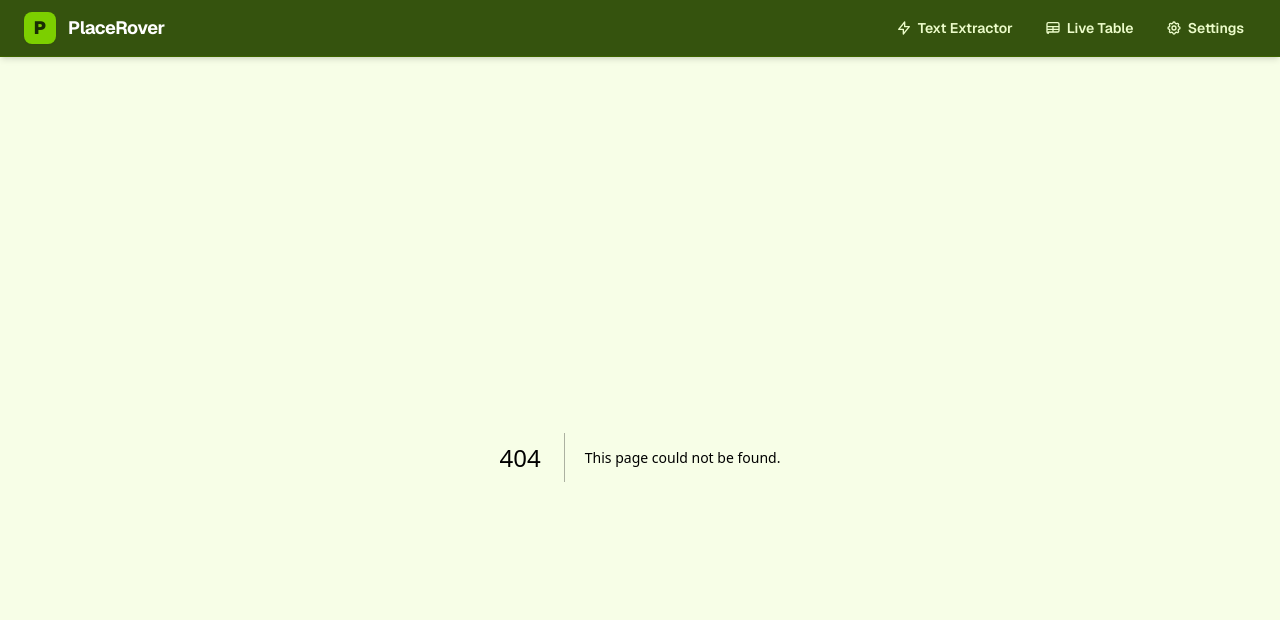
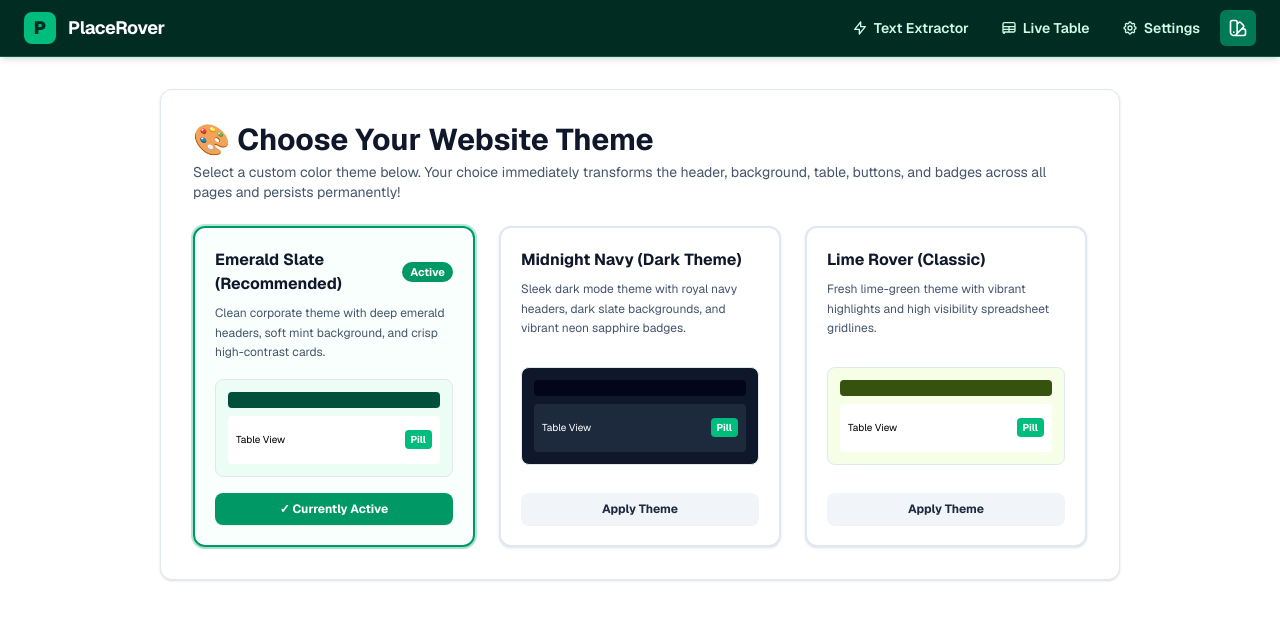
Before and after one commit to codexvista-debug/placehub, a Next.js app: page /themes in a window 1280 px wide. Before the commit this address had no page. Shown: the top 620 px of the page. Built offline with nearby package versions, Linux system fonts and the light colour scheme.

Commit message:
Add global theme switcher and header theme button

```diff
--- a/app/components/Header.tsx
+++ b/app/components/Header.tsx
@@ -3,9 +3,11 @@
 import React from 'react';
 import Link from 'next/link';
 import { usePathname } from 'next/navigation';
+import { useTheme } from '../context/ThemeContext';
 
 export default function Header() {
   const pathname = usePathname();
+  const { theme } = useTheme();
 
   const navItems = [
     {
@@ -38,22 +40,40 @@ export default function Header() {
     },
   ];
 
+  // Theme-aware Header Colors
+  let headerBg = 'bg-emerald-950 border-emerald-800 text-white';
+  let logoBg = 'bg-emerald-500 text-emerald-950';
+  let activeBtnBg = 'bg-emerald-700 text-white';
+  let hoverBtnBg = 'hover:bg-emerald-800 text-emerald-100';
+
+  if (theme === 'navy') {
+    headerBg = 'bg-slate-950 border-slate-800 text-white';
+    logoBg = 'bg-indigo-500 text-white';
+    activeBtnBg = 'bg-indigo-600 text-white';
+    hoverBtnBg = 'hover:bg-slate-800 text-slate-200';
+  } else if (theme === 'lime') {
+    headerBg = 'bg-lime-900 border-lime-800 text-white';
+    logoBg = 'bg-lime-500 text-lime-950';
+    activeBtnBg = 'bg-lime-600 text-white';
+    hoverBtnBg = 'hover:bg-lime-800 text-lime-100';
+  }
+
   return (
-    <header className="bg-lime-900 text-white shadow-md border-b border-lime-800 sticky top-0 z-40">
+    <header className={`${headerBg} shadow-md border-b sticky top-0 z-40 transition-colors duration-300`}>
       <div className="max-w-full mx-auto px-4 sm:px-6">
         <div className="flex items-center justify-between h-14">
 
           {/* Logo */}
           <div className="flex items-center gap-3">
-            <div className="w-8 h-8 rounded-lg bg-lime-500 text-lime-950 font-black text-lg flex items-center justify-center shadow-xs">
+            <div className={`w-8 h-8 rounded-lg ${logoBg} font-black text-lg flex items-center justify-center shadow-xs transition-colors`}>
               P
             </div>
-            <Link href="/" className="text-lg font-bold tracking-tight hover:text-lime-200 transition-colors">
+            <Link href="/" className="text-lg font-bold tracking-tight hover:opacity-90 transition-opacity">
               PlaceRover
             </Link>
           </div>
 
-          {/* Navigation Items */}
+          {/* Navigation Items + Theme Icon */}
           <nav className="flex items-center gap-1 sm:gap-2">
             {navItems.map((item) => {
               const isActive = pathname === item.path;
@@ -62,9 +82,7 @@ export default function Header() {
                   key={item.path}
                   href={item.path}
                   className={`flex items-center gap-1.5 px-3 py-1.5 rounded-md text-xs sm:text-sm font-semibold transition-all ${
-                    isActive
-                      ? 'bg-lime-600 text-white shadow-xs'
-                      : 'text-lime-100 hover:bg-lime-800 hover:text-white'
+                    isActive ? activeBtnBg : hoverBtnBg
                   }`}
                 >
                   {item.icon}
@@ -72,6 +90,19 @@ export default function Header() {
                 </Link>
               );
             })}
+
+            {/* Themes Icon (No text label, just icon) */}
+            <Link
+              href="/themes"
+              title="Change Theme"
+              className={`p-2 rounded-md transition-all ${
+                pathname === '/themes' ? activeBtnBg : hoverBtnBg
+              }`}
+            >
+              <svg className="w-5 h-5" fill="none" stroke="currentColor" viewBox="0 0 24 24">
+                <path strokeLinecap="round" strokeLinejoin="round" strokeWidth={2} d="M7 21a4 4 0 01-4-4V5a2 2 0 012-2h4a2 2 0 012 2v12a4 4 0 01-4 4zm0 0h12a2 2 0 002-2v-4a2 2 0 00-2-2h-2.343M11 7.343l1.657-1.657a2 2 0 012.828 0l2.829 2.829a2 2 0 010 2.828l-8.486 8.485M7 17h.01" />
+              </svg>
+            </Link>
           </nav>
 
         </div>
--- /dev/null
+++ b/app/context/ThemeContext.tsx
@@ -0,0 +1,45 @@
+'use client';
+
+import React, { createContext, useContext, useState, useEffect } from 'react';
+
+export type ThemeName = 'lime' | 'emerald' | 'navy';
+
+interface ThemeContextType {
+  theme: ThemeName;
+  setTheme: (theme: ThemeName) => void;
+}
+
+const ThemeContext = createContext<ThemeContextType>({
+  theme: 'emerald',
+  setTheme: () => {},
+});
+
+export function ThemeProvider({ children }: { children: React.ReactNode }) {
+  const [theme, setThemeState] = useState<ThemeName>('emerald');
+  const [mounted, setMounted] = useState(false);
+
+  useEffect(() => {
+    const saved = localStorage.getItem('placerover_theme') as ThemeName;
+    if (saved && ['lime', 'emerald', 'navy'].includes(saved)) {
+      setThemeState(saved);
+    }
+    setMounted(true);
+  }, []);
+
+  const setTheme = (newTheme: ThemeName) => {
+    setThemeState(newTheme);
+    localStorage.setItem('placerover_theme', newTheme);
+  };
+
+  return (
+    <ThemeContext.Provider value={{ theme: mounted ? theme : 'emerald', setTheme }}>
+      <div data-theme={mounted ? theme : 'emerald'} className="min-h-screen">
+        {children}
+      </div>
+    </ThemeContext.Provider>
+  );
+}
+
+export function useTheme() {
+  return useContext(ThemeContext);
+}
--- a/app/extract/page.tsx
+++ b/app/extract/page.tsx
@@ -1,8 +1,10 @@
 'use client';
 
 import React, { useState } from 'react';
+import { useTheme } from '../context/ThemeContext';
 
 export default function ExtractPage() {
+  const { theme } = useTheme();
   const [rawText, setRawText] = useState('');
   const [isExtracting, setIsExtracting] = useState(false);
 
@@ -51,12 +53,16 @@ export default function ExtractPage() {
     setTimeout(() => setSubmitted(false), 4000);
   };
 
+  let btnColor = 'bg-emerald-600 hover:bg-emerald-700 text-white';
+  if (theme === 'navy') btnColor = 'bg-indigo-600 hover:bg-indigo-700 text-white';
+  if (theme === 'lime') btnColor = 'bg-lime-600 hover:bg-lime-700 text-white';
+
   return (
-    <div className="min-h-screen bg-lime-50 text-slate-900 p-4 sm:p-8 md:p-12 font-[family-name:var(--font-geist-sans)]">
-      <div className="max-w-5xl mx-auto bg-white p-6 sm:p-8 rounded-xl shadow-sm border border-lime-200 flex flex-col gap-6">
+    <div className="p-4 sm:p-8 max-w-5xl mx-auto font-[family-name:var(--font-geist-sans)]">
+      <div className="bg-white dark:bg-slate-800 p-6 sm:p-8 rounded-xl shadow-sm border border-slate-200 dark:border-slate-700 flex flex-col gap-6">
         <div>
-          <h1 className="text-2xl sm:text-3xl font-bold text-lime-900">Text Extractor & Quick Add</h1>
-          <p className="text-sm text-lime-700 mt-1">
+          <h1 className="text-2xl sm:text-3xl font-bold text-slate-900 dark:text-white">Text Extractor & Quick Add</h1>
+          <p className="text-sm text-slate-600 dark:text-slate-300 mt-1">
             Paste raw interview details or email text below to quickly extract and save placements to Notion.
           </p>
         </div>
@@ -68,87 +74,87 @@ export default function ExtractPage() {
         )}
 
         <div className="flex flex-col gap-2">
-          <label className="text-sm font-semibold text-lime-950">Paste Raw Text / Email Snippet:</label>
+          <label className="text-sm font-semibold text-slate-800 dark:text-slate-200">Paste Raw Text / Email Snippet:</label>
           <textarea
             rows={5}
             value={rawText}
             onChange={(e) => setRawText(e.target.value)}
             placeholder="e.g. Interview scheduled for Java Full Stack Developer with Cigna on Tue Jan 06. Recruiter contact: recruiter@example.com (555-123-4567)"
-            className="w-full p-3 border border-lime-300 rounded-lg text-sm focus:outline-none focus:ring-2 focus:ring-lime-500 bg-lime-50/50 text-slate-900"
+            className="w-full p-3 border border-slate-300 dark:border-slate-600 rounded-lg text-sm focus:outline-none focus:ring-2 focus:ring-emerald-500 bg-slate-50 dark:bg-slate-900 text-slate-900 dark:text-white"
           />
           <button
             onClick={handleQuickExtract}
             disabled={!rawText.trim() || isExtracting}
-            className="self-start px-4 py-2 bg-lime-600 hover:bg-lime-700 text-white font-semibold rounded-md text-sm transition-colors disabled:opacity-50 shadow-xs"
+            className={`self-start px-4 py-2 ${btnColor} font-semibold rounded-md text-sm transition-colors disabled:opacity-50 shadow-xs`}
           >
             {isExtracting ? 'Extracting...' : '⚡ Auto-Extract Data'}
           </button>
         </div>
 
-        <form onSubmit={handleSubmit} className="border-t border-lime-100 pt-6 flex flex-col gap-4">
-          <h2 className="text-lg font-bold text-lime-900">Review & Submit Extracted Details</h2>
+        <form onSubmit={handleSubmit} className="border-t border-slate-200 dark:border-slate-700 pt-6 flex flex-col gap-4">
+          <h2 className="text-lg font-bold text-slate-900 dark:text-white">Review & Submit Extracted Details</h2>
 
           <div className="grid grid-cols-1 sm:grid-cols-2 md:grid-cols-3 gap-4">
             <div>
-              <label className="block text-xs font-semibold text-slate-700 mb-1">Date</label>
+              <label className="block text-xs font-semibold text-slate-700 dark:text-slate-300 mb-1">Date</label>
               <input
                 type="date"
                 value={formData.date}
                 onChange={(e) => setFormData({ ...formData, date: e.target.value })}
-                className="w-full p-2 border border-slate-300 rounded-md text-sm text-slate-900 bg-white"
+                className="w-full p-2 border border-slate-300 dark:border-slate-600 rounded-md text-sm text-slate-900 dark:text-white bg-white dark:bg-slate-900"
               />
             </div>
 
             <div>
-              <label className="block text-xs font-semibold text-slate-700 mb-1">Interview Time</label>
+              <label className="block text-xs font-semibold text-slate-700 dark:text-slate-300 mb-1">Interview Time</label>
               <input
                 type="text"
                 value={formData.interviewTime}
                 placeholder="e.g. 03:00 pm - 03:30 pm EST"
                 onChange={(e) => setFormData({ ...formData, interviewTime: e.target.value })}
-                className="w-full p-2 border border-slate-300 rounded-md text-sm text-slate-900 bg-white"
+                className="w-full p-2 border border-slate-300 dark:border-slate-600 rounded-md text-sm text-slate-900 dark:text-white bg-white dark:bg-slate-900"
               />
             </div>
 
             <div>
-              <label className="block text-xs font-semibold text-slate-700 mb-1">Consultant Name</label>
+              <label className="block text-xs font-semibold text-slate-700 dark:text-slate-300 mb-1">Consultant Name</label>
               <input
                 type="text"
                 value={formData.consultantName}
                 placeholder="e.g. John Doe"
                 onChange={(e) => setFormData({ ...formData, consultantName: e.target.value })}
-                className="w-full p-2 border border-slate-300 rounded-md text-sm text-slate-900 bg-white"
+                className="w-full p-2 border border-slate-300 dark:border-slate-600 rounded-md text-sm text-slate-900 dark:text-white bg-white dark:bg-slate-900"
               />
             </div>
 
             <div>
-              <label className="block text-xs font-semibold text-slate-700 mb-1">Position</label>
+              <label className="block text-xs font-semibold text-slate-700 dark:text-slate-300 mb-1">Position</label>
               <input
                 type="text"
                 value={formData.position}
                 placeholder="e.g. Senior AI Engineer"
                 onChange={(e) => setFormData({ ...formData, position: e.target.value })}
-                className="w-full p-2 border border-slate-300 rounded-md text-sm text-slate-900 bg-white"
+                className="w-full p-2 border border-slate-300 dark:border-slate-600 rounded-md text-sm text-slate-900 dark:text-white bg-white dark:bg-slate-900"
               />
             </div>
 
             <div>
-              <label className="block text-xs font-semibold text-slate-700 mb-1">Vendor / Client</label>
+              <label className="block text-xs font-semibold text-slate-700 dark:text-slate-300 mb-1">Vendor / Client</label>
               <input
                 type="text"
                 value={formData.client}
                 placeholder="e.g. Cigna / RevoText"
                 onChange={(e) => setFormData({ ...formData, client: e.target.value })}
-                className="w-full p-2 border border-slate-300 rounded-md text-sm text-slate-900 bg-white"
+                className="w-full p-2 border border-slate-300 dark:border-slate-600 rounded-md text-sm text-slate-900 dark:text-white bg-white dark:bg-slate-900"
               />
             </div>
 
             <div>
-              <label className="block text-xs font-semibold text-slate-700 mb-1">Status</label>
+              <label className="block text-xs font-semibold text-slate-700 dark:text-slate-300 mb-1">Status</label>
               <select
                 value={formData.status}
                 onChange={(e) => setFormData({ ...formData, status: e.target.value })}
-                className="w-full p-2 border border-slate-300 rounded-md text-sm text-slate-900 bg-white"
+                className="w-full p-2 border border-slate-300 dark:border-slate-600 rounded-md text-sm text-slate-900 dark:text-white bg-white dark:bg-slate-900"
               >
                 <option value="Interview">Interview</option>
                 <option value="Screening">Screening</option>
@@ -159,42 +165,42 @@ export default function ExtractPage() {
             </div>
 
             <div>
-              <label className="block text-xs font-semibold text-slate-700 mb-1">Recruiter Email</label>
+              <label className="block text-xs font-semibold text-slate-700 dark:text-slate-300 mb-1">Recruiter Email</label>
               <input
                 type="email"
                 value={formData.recruiterEmail}
                 placeholder="recruiter@client.com"
                 onChange={(e) => setFormData({ ...formData, recruiterEmail: e.target.value })}
-                className="w-full p-2 border border-slate-300 rounded-md text-sm text-slate-900 bg-white"
+                className="w-full p-2 border border-slate-300 dark:border-slate-600 rounded-md text-sm text-slate-900 dark:text-white bg-white dark:bg-slate-900"
               />
             </div>
 
             <div>
-              <label className="block text-xs font-semibold text-slate-700 mb-1">Recruiter Phone</label>
+              <label className="block text-xs font-semibold text-slate-700 dark:text-slate-300 mb-1">Recruiter Phone</label>
               <input
                 type="text"
                 value={formData.recruiterPhone}
                 placeholder="Phone number"
                 onChange={(e) => setFormData({ ...formData, recruiterPhone: e.target.value })}
-                className="w-full p-2 border border-slate-300 rounded-md text-sm text-slate-900 bg-white"
+                className="w-full p-2 border border-slate-300 dark:border-slate-600 rounded-md text-sm text-slate-900 dark:text-white bg-white dark:bg-slate-900"
               />
             </div>
 
             <div>
-              <label className="block text-xs font-semibold text-slate-700 mb-1">Marketer</label>
+              <label className="block text-xs font-semibold text-slate-700 dark:text-slate-300 mb-1">Marketer</label>
               <input
                 type="text"
                 value={formData.marketer}
                 placeholder="Marketer name"
                 onChange={(e) => setFormData({ ...formData, marketer: e.target.value })}
-                className="w-full p-2 border border-slate-300 rounded-md text-sm text-slate-900 bg-white"
+                className="w-full p-2 border border-slate-300 dark:border-slate-600 rounded-md text-sm text-slate-900 dark:text-white bg-white dark:bg-slate-900"
               />
             </div>
           </div>
 
           <button
             type="submit"
-            className="mt-4 px-6 py-3 bg-lime-600 hover:bg-lime-700 text-white font-bold rounded-lg text-sm transition-colors shadow-sm self-end"
+            className={`mt-4 px-6 py-3 ${btnColor} font-bold rounded-lg text-sm transition-colors shadow-sm self-end`}
           >
             Submit Entry
           </button>
--- a/app/globals.css
+++ b/app/globals.css
@@ -1,20 +1,27 @@
 @import "tailwindcss";
 
 :root {
-  --background: #f7fee7;
+  --background: #f0fdf4;
   --foreground: #0f172a;
 }
 
-@theme inline {
-  --color-background: var(--background);
-  --color-foreground: var(--foreground);
-  --font-sans: var(--font-geist-sans);
-  --font-mono: var(--font-geist-mono);
+[data-theme="emerald"] body {
+  background-color: #f0fdf4 !important;
+  color: #0f172a;
+}
+
+[data-theme="navy"] body {
+  background-color: #0f172a !important;
+  color: #f8fafc;
+}
+
+[data-theme="lime"] body {
+  background-color: #f7fee7 !important;
+  color: #0f172a;
 }
 
 body {
-  background-color: #f7fee7 !important;
-  color: #0f172a;
   font-family: var(--font-geist-sans), Arial, Helvetica, sans-serif;
   min-height: 100vh;
+  transition: background-color 0.3s ease, color 0.3s ease;
 }
--- a/app/layout.tsx
+++ b/app/layout.tsx
@@ -2,6 +2,7 @@ import type { Metadata } from "next";
 import { Geist, Geist_Mono } from "next/font/google";
 import "./globals.css";
 import Header from "./components/Header";
+import { ThemeProvider } from "./context/ThemeContext";
 
 const geistSans = Geist({
   variable: "--font-geist-sans",
@@ -28,9 +29,11 @@ export default function RootLayout({
       lang="en"
       className={`${geistSans.variable} ${geistMono.variable} h-full antialiased`}
     >
-      <body className="min-h-screen flex flex-col bg-lime-50 text-slate-900">
-        <Header />
-        <div className="flex-1 bg-lime-50">{children}</div>
+      <body className="min-h-screen flex flex-col font-[family-name:var(--font-geist-sans)]">
+        <ThemeProvider>
+          <Header />
+          <div className="flex-1">{children}</div>
+        </ThemeProvider>
       </body>
     </html>
   );
--- /dev/null
+++ b/app/themes/page.tsx
@@ -0,0 +1,103 @@
+'use client';
+
+import React from 'react';
+import { useTheme, ThemeName } from '../context/ThemeContext';
+
+export default function ThemesPage() {
+  const { theme, setTheme } = useTheme();
+
+  const themesList: { id: ThemeName; name: string; desc: string; previewHeader: string; previewBg: string; previewCard: string }[] = [
+    {
+      id: 'emerald',
+      name: 'Emerald Slate (Recommended)',
+      desc: 'Clean corporate theme with deep emerald headers, soft mint background, and crisp high-contrast cards.',
+      previewHeader: 'bg-emerald-900',
+      previewBg: 'bg-emerald-50',
+      previewCard: 'bg-white border-emerald-300',
+    },
+    {
+      id: 'navy',
+      name: 'Midnight Navy (Dark Theme)',
+      desc: 'Sleek dark mode theme with royal navy headers, dark slate backgrounds, and vibrant neon sapphire badges.',
+      previewHeader: 'bg-slate-950',
+      previewBg: 'bg-slate-900',
+      previewCard: 'bg-slate-800 border-slate-700 text-white',
+    },
+    {
+      id: 'lime',
+      name: 'Lime Rover (Classic)',
+      desc: 'Fresh lime-green theme with vibrant highlights and high visibility spreadsheet gridlines.',
+      previewHeader: 'bg-lime-900',
+      previewBg: 'bg-lime-50',
+      previewCard: 'bg-white border-lime-300',
+    },
+  ];
+
+  return (
+    <div className="p-4 sm:p-8 max-w-5xl mx-auto font-[family-name:var(--font-geist-sans)]">
+      <div className="bg-white dark:bg-slate-800 p-6 sm:p-8 rounded-xl shadow-sm border border-slate-200 dark:border-slate-700 flex flex-col gap-6">
+        <div>
+          <h1 className="text-2xl sm:text-3xl font-bold text-slate-900 dark:text-white flex items-center gap-3">
+            🎨 Choose Your Website Theme
+          </h1>
+          <p className="text-sm text-slate-600 dark:text-slate-300 mt-1">
+            Select a custom color theme below. Your choice immediately transforms the header, background, table, buttons, and badges across all pages and persists permanently!
+          </p>
+        </div>
+
+        {/* Theme Options Cards */}
+        <div className="grid grid-cols-1 md:grid-cols-3 gap-6">
+          {themesList.map((t) => {
+            const isSelected = theme === t.id;
+            return (
+              <div
+                key={t.id}
+                onClick={() => setTheme(t.id)}
+                className={`p-5 rounded-xl border-2 cursor-pointer transition-all flex flex-col justify-between gap-4 shadow-sm hover:shadow-md ${
+                  isSelected
+                    ? 'border-emerald-600 ring-2 ring-emerald-500/30 bg-emerald-50/30 dark:bg-slate-700/80'
+                    : 'border-slate-200 dark:border-slate-700 hover:border-slate-400 bg-white dark:bg-slate-800'
+                }`}
+              >
+                <div className="flex flex-col gap-2">
+                  <div className="flex justify-between items-center">
+                    <h3 className="font-bold text-base text-slate-900 dark:text-white">{t.name}</h3>
+                    {isSelected && (
+                      <span className="bg-emerald-600 text-white text-[11px] font-bold px-2 py-0.5 rounded-full">
+                        Active
+                      </span>
+                    )}
+                  </div>
+                  <p className="text-xs text-slate-600 dark:text-slate-300 leading-relaxed">{t.desc}</p>
+                </div>
+
+                {/* Theme Visual Preview Box */}
+                <div className={`p-3 rounded-lg ${t.previewBg} border border-slate-200 flex flex-col gap-2`}>
+                  <div className={`h-4 rounded ${t.previewHeader} w-full`} />
+                  <div className={`h-12 rounded ${t.previewCard} p-2 flex items-center justify-between text-[10px]`}>
+                    <span>Table View</span>
+                    <span className="px-1.5 py-0.5 rounded bg-emerald-500 text-white font-bold">Pill</span>
+                  </div>
+                </div>
+
+                <button
+                  onClick={(e) => {
+                    e.stopPropagation();
+                    setTheme(t.id);
+                  }}
+                  className={`w-full py-2 rounded-lg text-xs font-bold transition-colors shadow-2xs ${
+                    isSelected
+                      ? 'bg-emerald-600 text-white'
+                      : 'bg-slate-100 dark:bg-slate-700 text-slate-800 dark:text-white hover:bg-slate-200'
+                  }`}
+                >
+                  {isSelected ? '✓ Currently Active' : 'Apply Theme'}
+                </button>
+              </div>
+            );
+          })}
+        </div>
+      </div>
+    </div>
+  );
+}
```
